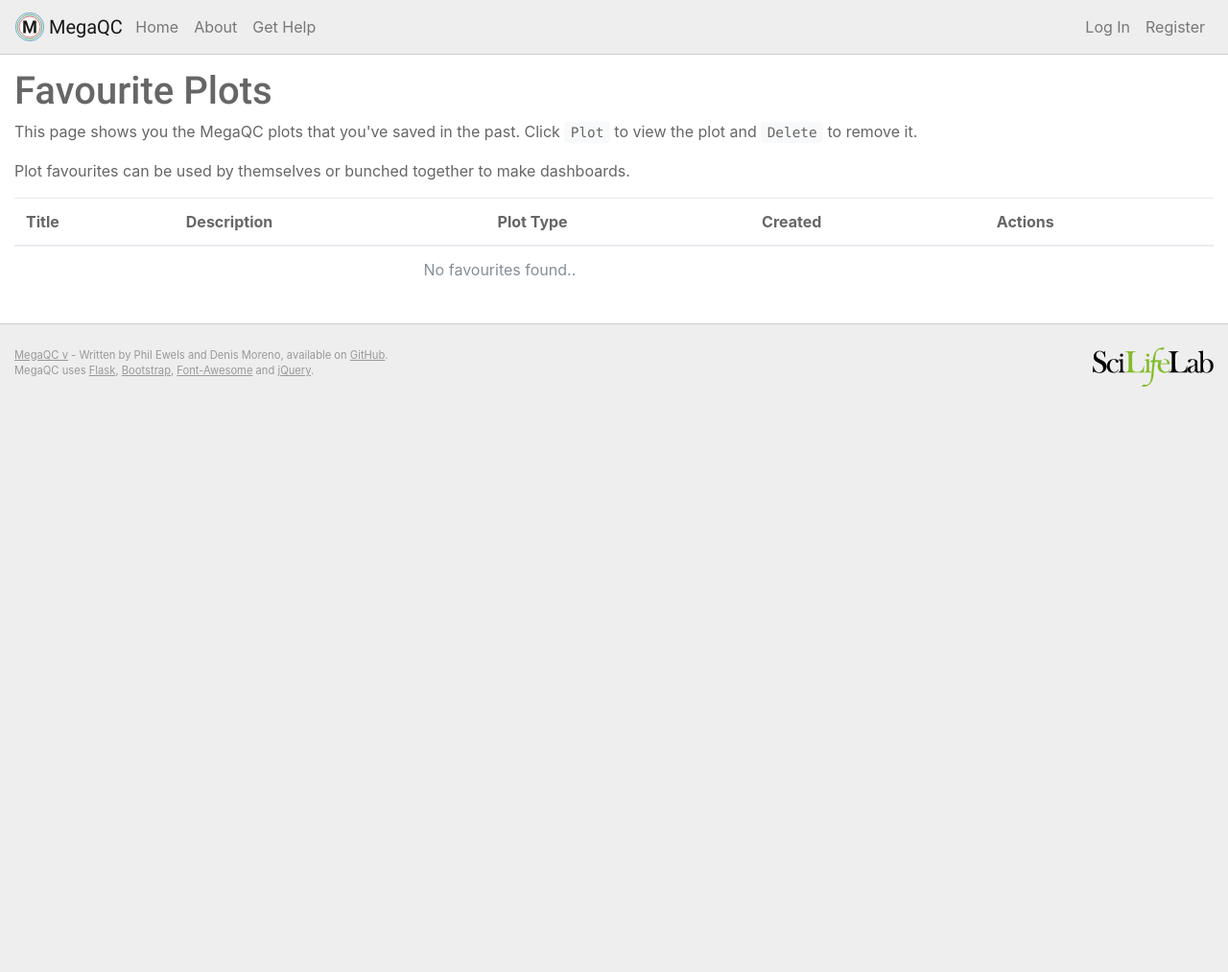
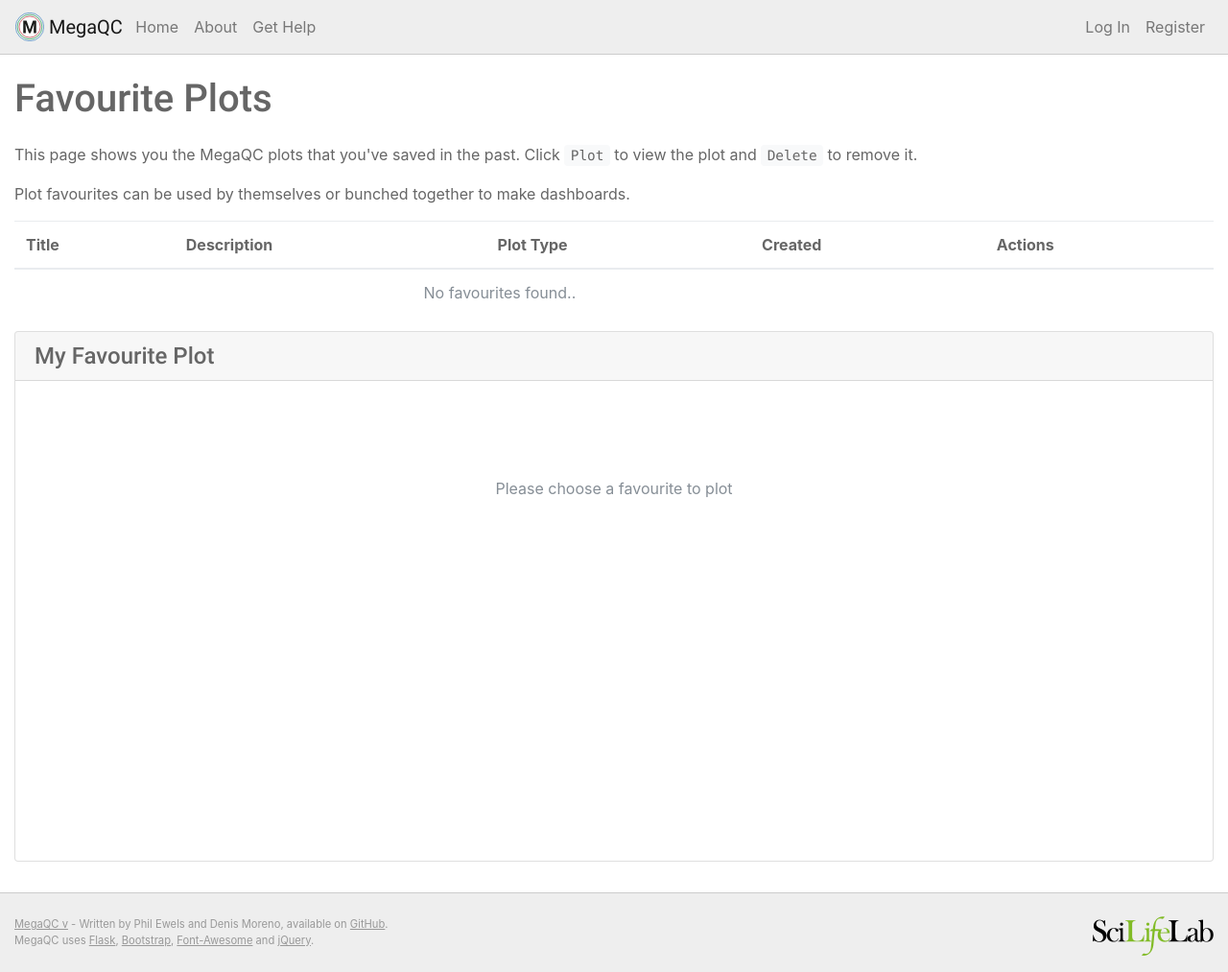
Before and after one commit to MultiQC/MegaQC, a Python web app: template megaqc/templates/users/plot_favourites.html in a window 1280 px wide. Shown: the whole page at 96% size. Before the commit the page ends 403 px from the top, so only its background shows below. Run offline with Jinja, Linux system fonts and the light colour scheme; the template is opened without the code that fills it, so the values that code supplies are empty.

Commit message:
Favourite plots: Delete and plot. See #24

```diff
--- a/megaqc/templates/users/plot_favourites.html
+++ b/megaqc/templates/users/plot_favourites.html
@@ -1,6 +1,10 @@
 {% extends "layout.html" %}
 {% block content %}
-<h1>Favourite Plots</h1>
+<h1 class="mt-4 mb-4">
+    Favourite Plots
+    <i class="loading-spinner fa fa-spinner fa-pulse fa-3x fa-fw" style="display:none;"></i>
+    <span class="loading-spinner" style="display:none;">Loading...</span>
+</h1>
 
 <p>This page shows you the MegaQC plots that you've saved in the past. Click <code>Plot</code>
     to view the plot and <code>Delete</code> to remove it.</p>
@@ -23,22 +27,101 @@
         </tr>
         {% endif %}
         {% for fav in favourite_plots %}
-            <tr>
+            <tr id="plot-favourite-{{ fav['plot_favourite_id'] }}">
                 <td>{{ fav['title'] }}</td>
                 <td>{{ fav['description'] }}</td>
                 <td>{{ fav['plot_type'] }}</td>
                 <td>{{ fav['created_at'].strftime('%Y-%m-%d %H:%I') }}</td>
                 <td>
-                    <button class="btn btn-sm btn-outline-primary" data-toggle="modal" data-target="#create_filter_modal" data-favouriteid="{{ fav['plot_favourite_id'] }}"><i class="fa fa-bar-chart" aria-hidden="true"></i> Plot</button>
-                    <button class="btn btn-sm btn-outline-danger" data-favouriteid="{{ fav['plot_favourite_id'] }}"><i class="fa fa-trash" aria-hidden="true"></i>  Delete</button>
+                    <button class="btn btn-sm btn-outline-primary plot-favourite-btn" data-favouriteid="{{ fav['plot_favourite_id'] }}"><i class="fa fa-bar-chart" aria-hidden="true"></i> Plot</button>
+                    <button class="btn btn-sm btn-outline-danger delete-plot-favourite-btn" data-favouriteid="{{ fav['plot_favourite_id'] }}"><i class="fa fa-trash" aria-hidden="true"></i>  Delete</button>
                 </td>
             </tr>
         {% endfor %}
 </table>
 
+<div class="card megaqc_plot" id="favourite_plot">
+    <h4 class="card-header">
+        <span id="plot-name">My Favourite Plot</span>
+    </h4>
+    <div class="card-body">
+        <div id="favplot_plotdiv">
+            <p class="text-secondary">Please choose a favourite to plot</p>
+        </div>
+    </div>
+</div>
+
 {% endblock %}
 {% block js %}
 <script type="text/javascript">
+$(function(){
 
+    // Delete a plot favourite
+    $('.delete-plot-favourite-btn').click(function(e){
+        fav_id = $(this).data('favouriteid');
+        window.ajax_update = $.ajax({
+            url: '/api/delete_plot_favourite',
+            type: 'post',
+            data: JSON.stringify({'favourite_id': fav_id }),
+            headers : { access_token:window.token },
+            dataType: 'json',
+            contentType: 'application/json; charset=UTF-8',
+            success: function(data){
+                if (data['success']){
+                    toastr.success('Plot favourite deleted');
+                    $('#plot-favourite-'+fav_id).slideUp();
+                }
+                // AJAX data['success'] was false
+                else {
+                    console.log(data);
+                    toastr.error('There was an error whilst deleting this plot.');
+                }
+            },
+            error: function(data){
+                toastr.error('There was an error deleting this plot.');
+            }
+        });
+    });
+
+    // Plot a favourite plot
+    $('.plot-favourite-btn').click(function(e){
+
+        // Show the loading spinners
+        $('.loading-spinner').show();
+        $('#favplot_plotdiv').html('<p>' +
+            '<i class="loading-spinner fa fa-spinner fa-pulse fa-3x fa-fw"></i> ' +
+            '<span class="loading-spinner">Loading...</span>' +
+        '</p>');
+
+        // Get the plot HTML
+        window.ajax_update = $.ajax({
+            url: '/api/get_favourite_plot',
+            type: 'post',
+            data: JSON.stringify({'favourite_id': $(this).data('favouriteid') }),
+            headers : { access_token:window.token },
+            dataType: 'json',
+            contentType: 'application/json; charset=UTF-8',
+            success: function(data){
+                if (data['success']){
+                    $('#plot-name').text(data['title']);
+                    $('#favplot_plotdiv').html(data['plot_html']);
+                    $('.loading-spinner').hide();
+                }
+                // AJAX data['success'] was false
+                else {
+                    console.log(data);
+                    toastr.error('There was an error whilst generating this plot.');
+                    $('#favplot_plotdiv').html('<p class="text-danger mb-0">Error generating plot.</p>');
+                    $('.loading-spinner').hide();
+                }
+            },
+            error: function(data){
+                toastr.error('There was an error retrieving this plot.');
+                $('#favplot_plotdiv').html('<p class="text-danger mb-0">Error generating plot.</p>');
+                $('.loading-spinner').hide();
+            }
+        });
+    });
+});
 </script>
 {% endblock %}
```
Also changed, not shown: megaqc/api/utils.py (+41 -7 lines), megaqc/api/views.py (+18 -6 lines).
